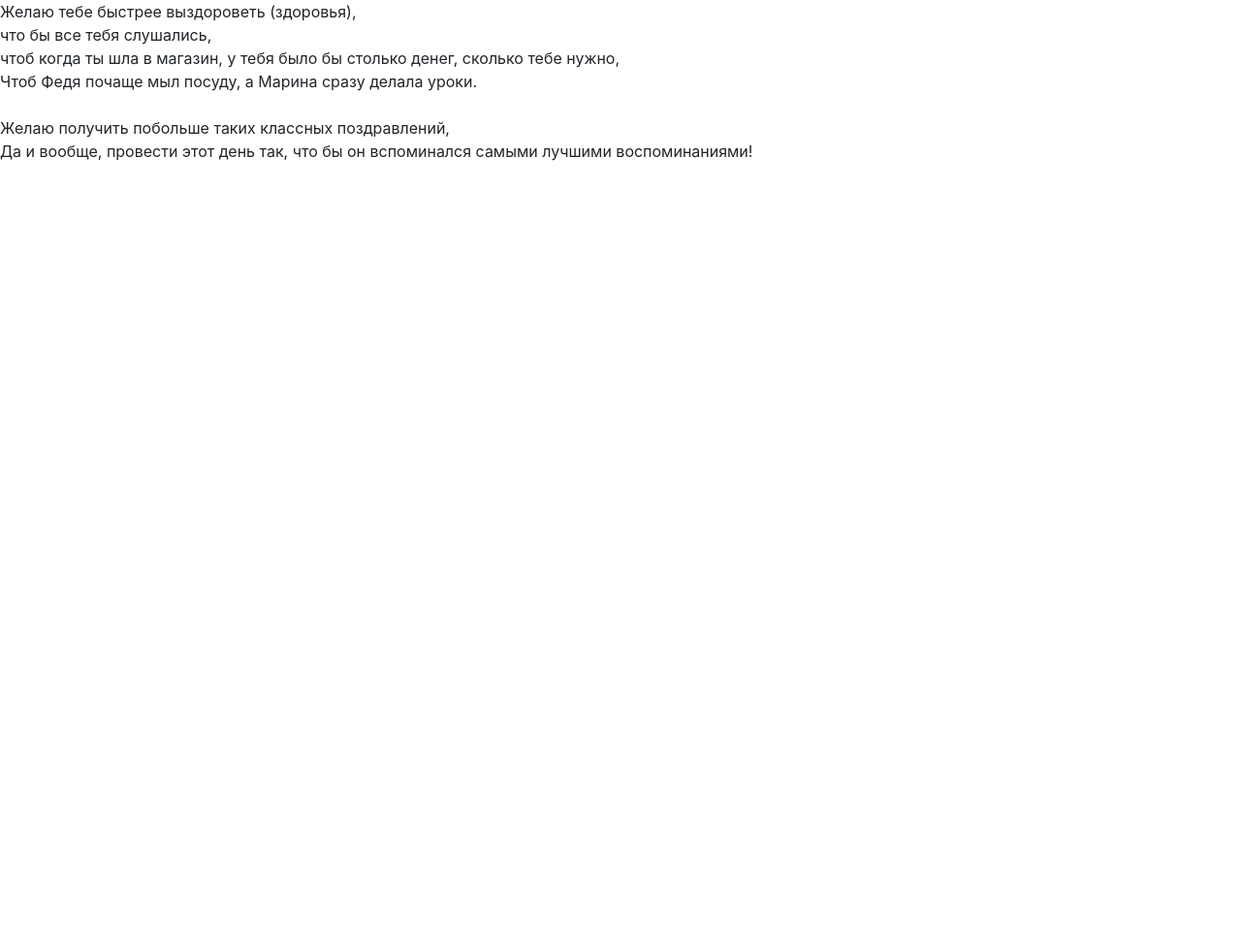
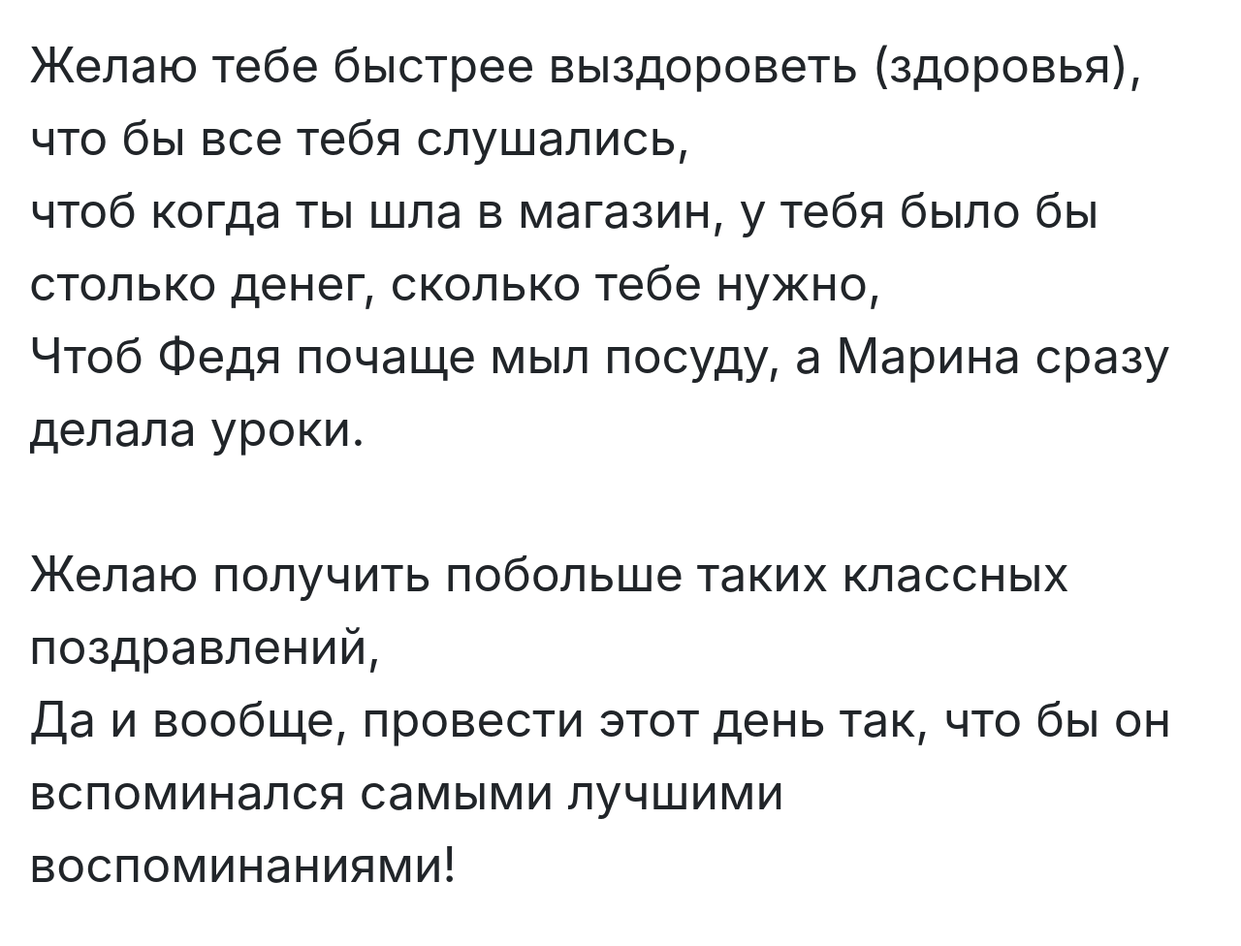
Before and after one commit to Potriashka/congratulations, a Flask app: page /congratulations8march.herokuapp.com/wishes in a window 1280 px wide. Shown: the whole page at 97% size. Before the commit the page ends 166 px from the top, so only its background shows below. Run offline with Flask 2, Linux system fonts and the light colour scheme; some libraries are stand-ins or nearby versions.

Commit message:
Update wishes.html

```diff
--- a/templates/wishes.html
+++ b/templates/wishes.html
@@ -5,7 +5,7 @@
 		<title>Congratulations!!!</title>
 		<style>
 			p{
-				padding: 30px:
+				padding: 30px;
                                 font-size: 50px;
 			}
 		</style>
```
